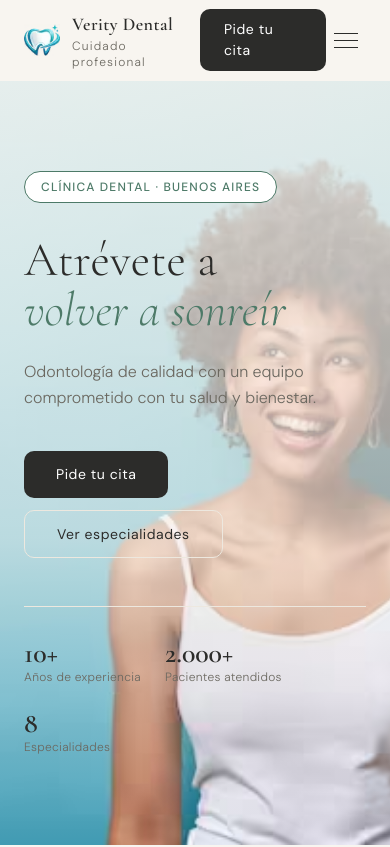
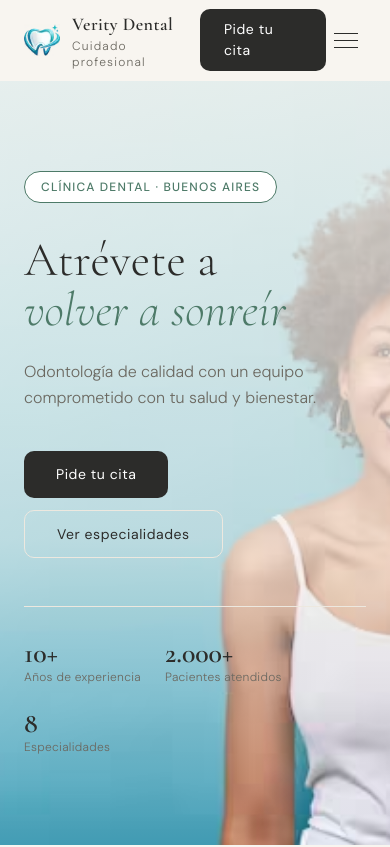
Before and after one commit to heidenreich20/fakemedical, a React (Vite) app: page / in a window 390 px wide. Shown: the top 847 px of the page. Built offline with nearby package versions, Linux system fonts and the light colour scheme.

Commit message:
minor fixes

```diff
--- a/src/components/Contact.tsx
+++ b/src/components/Contact.tsx
@@ -8,7 +8,7 @@ const Contact = () => {
     >
       <div className="max-w-2xl mx-auto">
         <div
-          className="section-pill mb-8 inline-flex text-neuutral-800"
+          className="section-pill mb-8 inline-flex text-neutral-800 font-bold"
           style={{ borderColor: 'rgba(255,255,255,0.2)'}}
         >
           Tu sonrisa nos importa
@@ -28,8 +28,8 @@ const Contact = () => {
         </h2>
 
         <p
+          className='text-dental-cream'
           style={{
-            color: 'rgba(255,255,255,0.55)',
             fontSize: '1rem',
             lineHeight: 1.7,
             marginBottom: '2.5rem',
--- a/src/components/Hero.tsx
+++ b/src/components/Hero.tsx
@@ -12,13 +12,13 @@ const Hero = () => {
         />
         <img
           src={smileDesktop}
-          alt="Paciente sonriendo en Sapphire Bistro"
+          alt="Paciente sonriendo"
+          fetchPriority="high"
+          loading="eager"
           decoding="async"
           width={1920}
           height={1080}
-          fetchPriority='high'
-          className="absolute inset-0 w-full h-full object-cover"
-          style={{ objectPosition: '65% center' }}
+          className="absolute inset-0 w-full h-full object-cover object-[center_center] md:object-[65%_center]"
         />
       </picture>
       <div className="hero-overlay absolute inset-0" />
```
